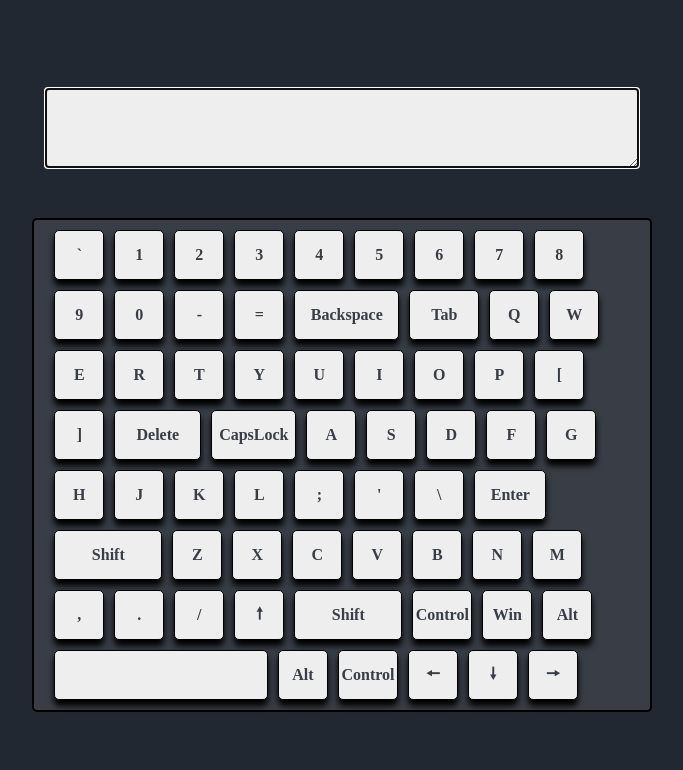
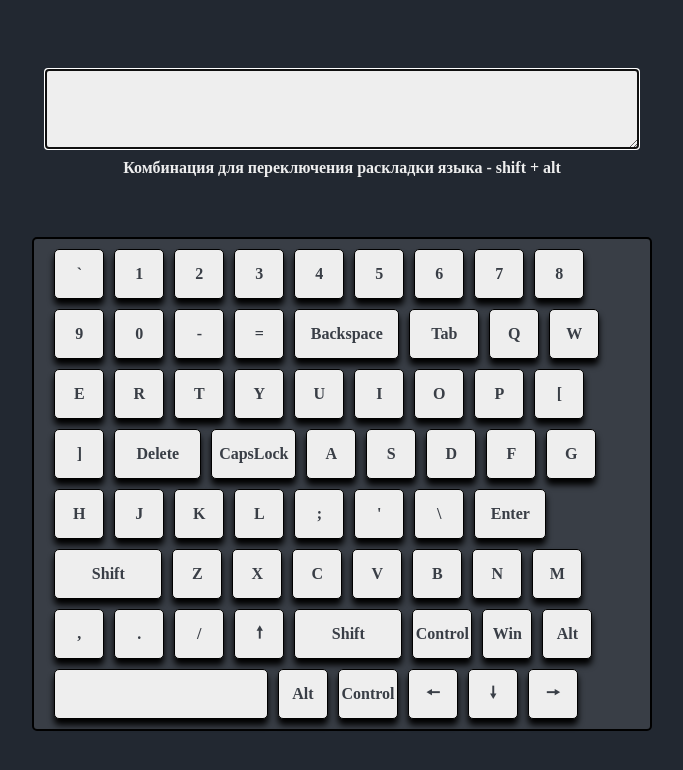
Before and after one commit to DragonRomeo/virtual-keyboard, a plain HTML site: page index.html in a window 1280 px wide. Shown: the whole page, without its empty margins (298-981 px from the left). Drawn offline with Linux system fonts and the light colour scheme; a web font is replaced by a local one.

Commit message:
feat: add combination on main page

```diff
--- a/script.js
+++ b/script.js
@@ -3,6 +3,7 @@ const createKeyboard = () => {
   bodyElement.innerHTML += `<section class="main-container">
     <div class="textarea-wrapper">
         <textarea autofocus> </textarea>
+        <h5>Комбинация для переключения раскладки языка - shift + alt</h5>
     </div>
     <div class="keyboard"></div>
     </section>`;
--- a/style.scss
+++ b/style.scss
@@ -24,6 +24,8 @@ body {
     justify-content: center;
     width: 50%;
     margin-bottom: 50px;
+    align-items: center;
+    flex-direction: column;
 }
 
 textarea {
@@ -101,6 +103,11 @@ textarea {
     width: 72px;
 }
 
+h5 {
+    color:#EEEEEE;
+    margin: 10px;
+    font-size: 16px;
+}
 
 .keyboard__key.active {
     background-color: #00ADB5;
```
Also changed, not shown: style.css, 1 other file.
